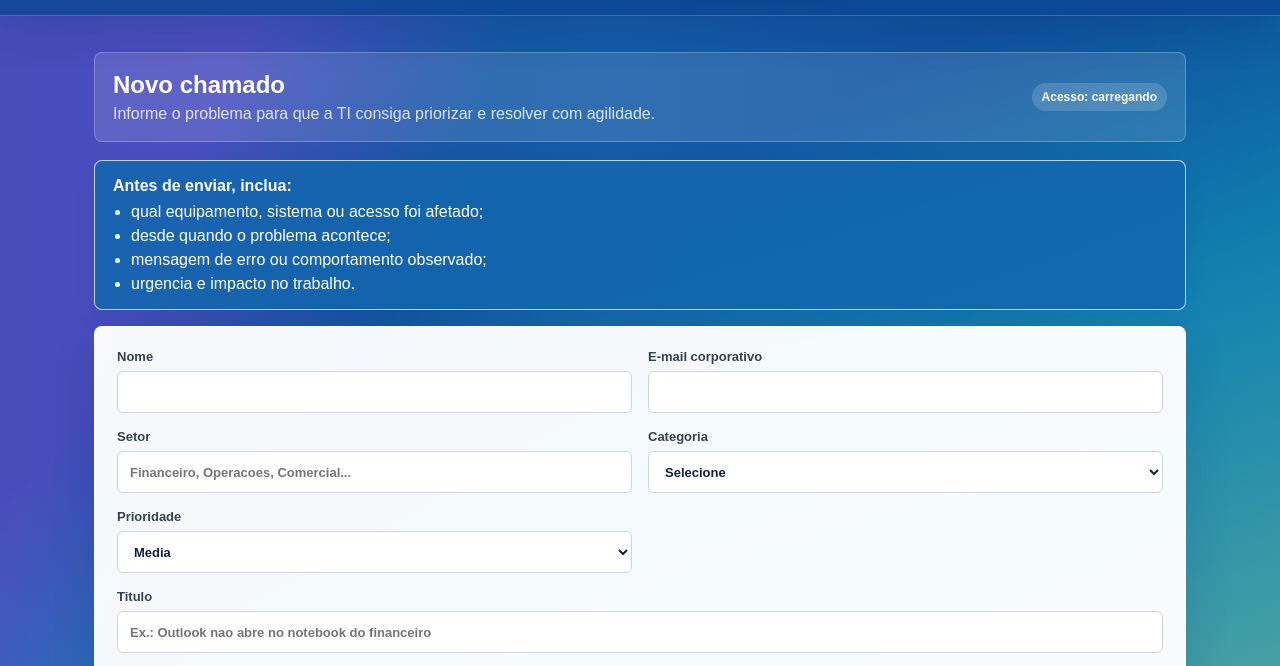
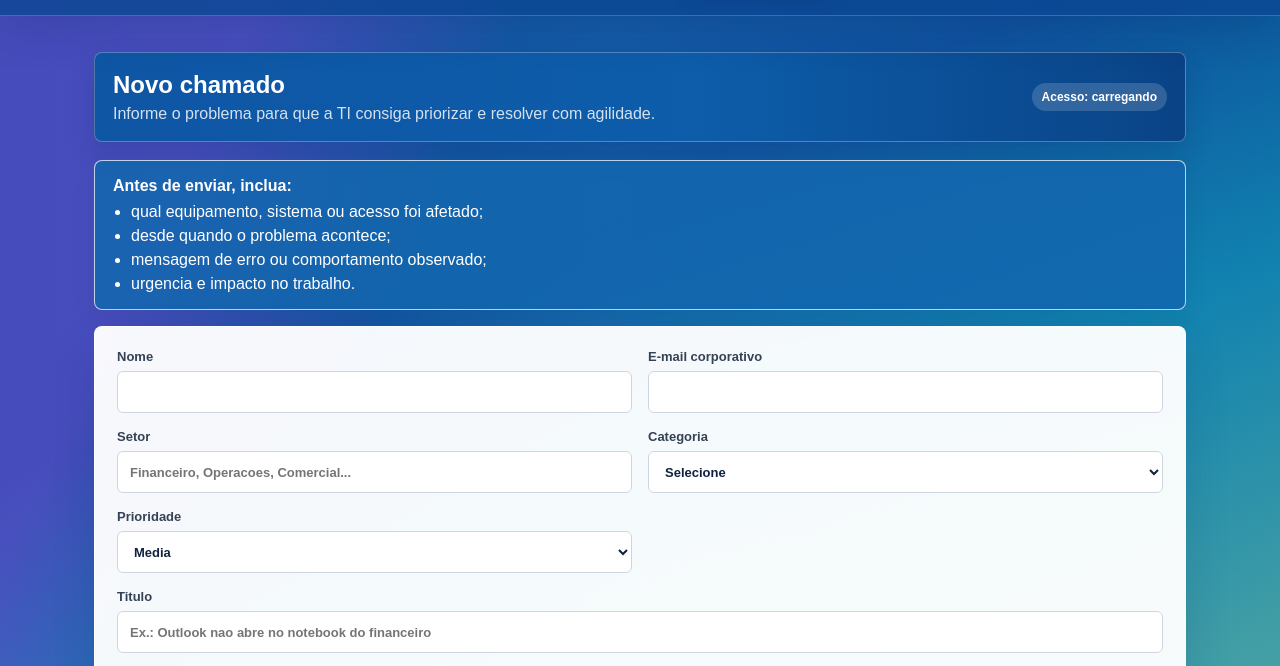
Before and after one commit to jjotxp/ServiceDeskTI, a website: page public/index.html in a window 1280 px wide. Shown: the part 71-737 px from the top of the page. Drawn offline with Linux system fonts and the light colour scheme; no server answers.

Commit message:
Fix translucent section header

```diff
--- a/public/styles.css
+++ b/public/styles.css
@@ -358,9 +358,10 @@ main {
 
 .section-head {
   align-items: center;
-  background: rgba(255, 255, 255, 0.12);
-  border: 1px solid rgba(255, 255, 255, 0.24);
+  background: linear-gradient(90deg, #0f56a5 0%, #0d5daa 55%, #0a4386 100%);
+  border: 1px solid rgba(255, 255, 255, 0.28);
   border-radius: 8px;
+  box-shadow: 0 12px 26px rgba(4, 32, 82, 0.18);
   color: #ffffff;
   display: flex;
   gap: 16px;
```
